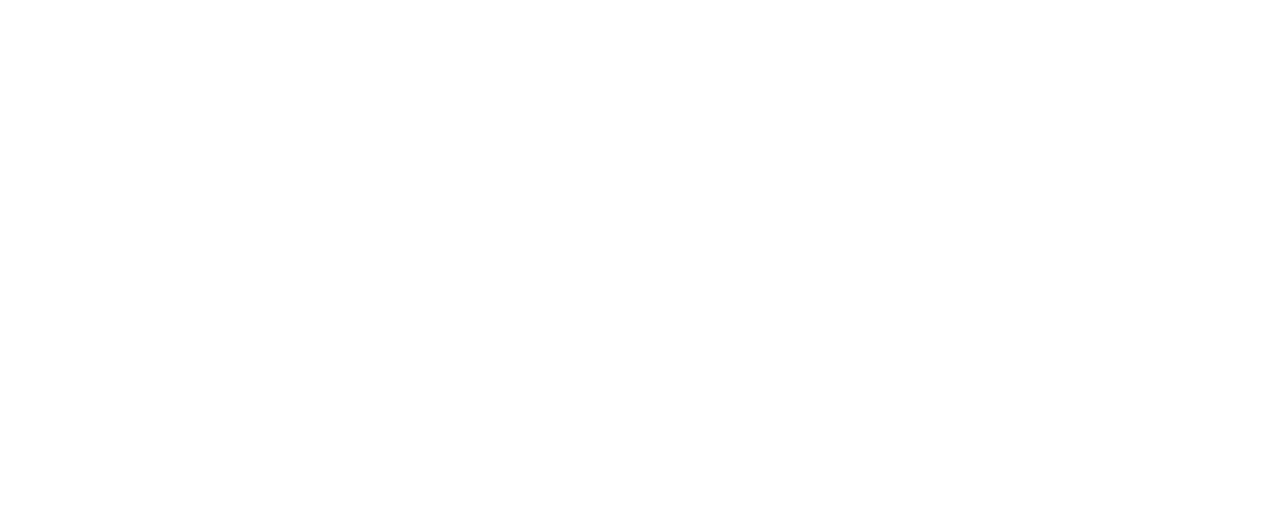
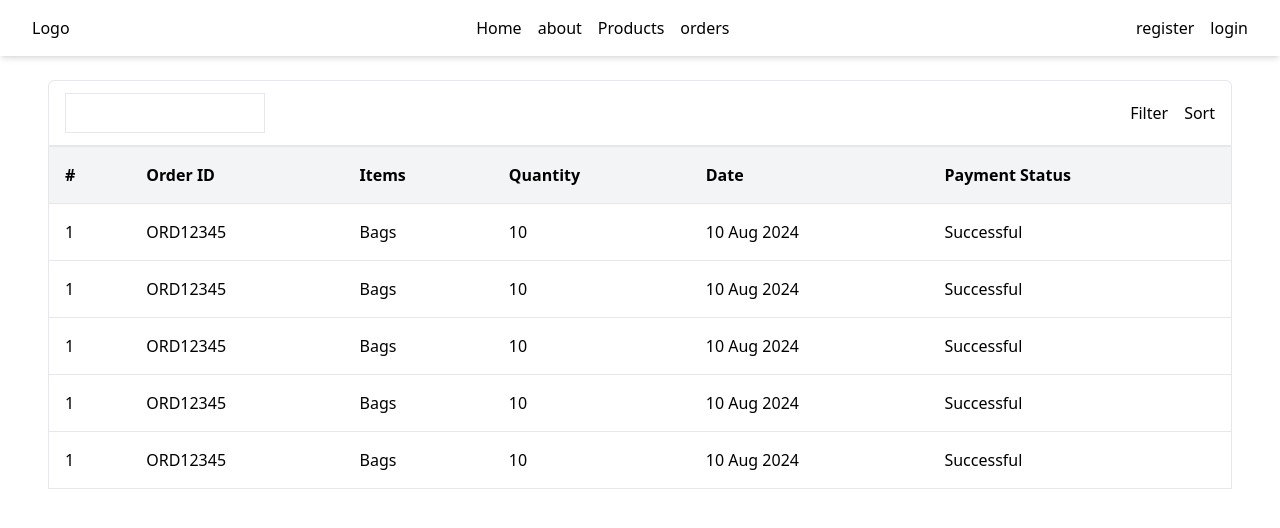
Before and after one commit to Deevyne99/Ecommerce-project, a React (Vite) app in the folder Frontend/Ecommerce-project/: page /orders in a window 1280 px wide. Before the commit this address had no page. Shown: the top 528 px of the page. Built offline with nearby package versions, Linux system fonts and the light colour scheme.

Commit message:
Build: Building order page

```diff
--- a/Frontend/Ecommerce-project/src/App.tsx
+++ b/Frontend/Ecommerce-project/src/App.tsx
@@ -7,6 +7,7 @@
 import Register from './Pages/Register'
 import Login from './Pages/Login'
 import ForgotPassword from './Pages/ForgotPassword'
+import Order from './Pages/Order'
 
 // import Footer from './Components/Footer'
 
@@ -19,6 +20,7 @@
             <Route index element={<Home />} />
             <Route path='/products' element={<Products />} />
             <Route path='/about' element={<About />} />
+            <Route path='/orders' element={<Order />} />
             <Route path='/product/:id' element={<SingleProduct />} />
           </Route>
           <Route path='/register' element={<Register />} />
--- a/Frontend/Ecommerce-project/src/Components/Hero.tsx
+++ b/Frontend/Ecommerce-project/src/Components/Hero.tsx
@@ -70,14 +70,14 @@
                   alt={title}
                   onLoad={() => handleImageLoad(index)}
                   style={{ display: loaded[index] ? 'block' : 'none' }}
-                  className='object-cover h-full w-full'
+                  className='object-cover h-[300px] md:h-full w-full'
                 />
               </div>
               <div className='flex flex-col items-center justify-center gap-2 w-full md:w-1/2 max-w-[600px]'>
                 <h2 className='font-bold text-2xl text-[#1c0f0f] md:text-left text-center'>
                   {title}
                 </h2>
-                <p className='md:w-[80%] w-full text-center text-[#6b7280] text-[15px] px-4 md:px-0 leading-8'>
+                <p className='md:w-[80%] w-full text-center text-[#6b7280] md:text-[15px] text-sm px-4 md:px-0 leading-8'>
                   {desc}
                 </p>
                 <Link
--- /dev/null
+++ b/Frontend/Ecommerce-project/src/Components/TableComponent.tsx
@@ -0,0 +1,74 @@
+// import React from 'react'
+
+const TableComponent = () => {
+  return (
+    <div className='flex flex-col'>
+      <div className='flex justify-between py-3 px-4 border rounded-t-md'>
+        <div className='flex h-[40px] w-[200px] border'>
+          <input type='text' className='w-full h-full px-1 rounded-md' />
+        </div>
+        <div className='flex gap-4 capitalize'>
+          <button className='capitalize'>filter</button>
+          <button className='capitalize'>sort</button>
+        </div>
+      </div>
+      <table className='w-full border-collapse border'>
+        <thead>
+          <tr className='bg-gray-100'>
+            <th className='p-4 text-left'>#</th>
+            <th className='p-4 text-left'>Order ID</th>
+            <th className='p-4 text-left'>Items</th>
+            <th className='p-4 text-left'>Quantity</th>
+            <th className='p-4 text-left'>Date</th>
+            <th className='p-4 text-left'>Payment Status</th>
+          </tr>
+        </thead>
+        <tbody>
+          <tr className='border-t'>
+            <td className='p-4'>1</td>
+            <td className='p-4'>ORD12345</td>
+            <td className='p-4'>Bags</td>
+            <td className='p-4'>10</td>
+            <td className='p-4'>10 Aug 2024</td>
+            <td className='p-4'>Successful</td>
+          </tr>
+          <tr className='border-t'>
+            <td className='p-4'>1</td>
+            <td className='p-4'>ORD12345</td>
+            <td className='p-4'>Bags</td>
+            <td className='p-4'>10</td>
+            <td className='p-4'>10 Aug 2024</td>
+            <td className='p-4'>Successful</td>
+          </tr>
+          <tr className='border-t'>
+            <td className='p-4'>1</td>
+            <td className='p-4'>ORD12345</td>
+            <td className='p-4'>Bags</td>
+            <td className='p-4'>10</td>
+            <td className='p-4'>10 Aug 2024</td>
+            <td className='p-4'>Successful</td>
+          </tr>
+          <tr className='border-t'>
+            <td className='p-4'>1</td>
+            <td className='p-4'>ORD12345</td>
+            <td className='p-4'>Bags</td>
+            <td className='p-4'>10</td>
+            <td className='p-4'>10 Aug 2024</td>
+            <td className='p-4'>Successful</td>
+          </tr>
+          <tr className='border-t'>
+            <td className='p-4'>1</td>
+            <td className='p-4'>ORD12345</td>
+            <td className='p-4'>Bags</td>
+            <td className='p-4'>10</td>
+            <td className='p-4'>10 Aug 2024</td>
+            <td className='p-4'>Successful</td>
+          </tr>
+          {/* Add more rows as needed */}
+        </tbody>
+      </table>
+    </div>
+  )
+}
+
+export default TableComponent
--- /dev/null
+++ b/Frontend/Ecommerce-project/src/Pages/Order.tsx
@@ -0,0 +1,13 @@
+import TableComponent from '../Components/TableComponent'
+
+// import React from 'react'
+
+const Order = () => {
+  return (
+    <div className='mt-20 mx-4 md:mx-12'>
+      <TableComponent />
+    </div>
+  )
+}
+
+export default Order
```
